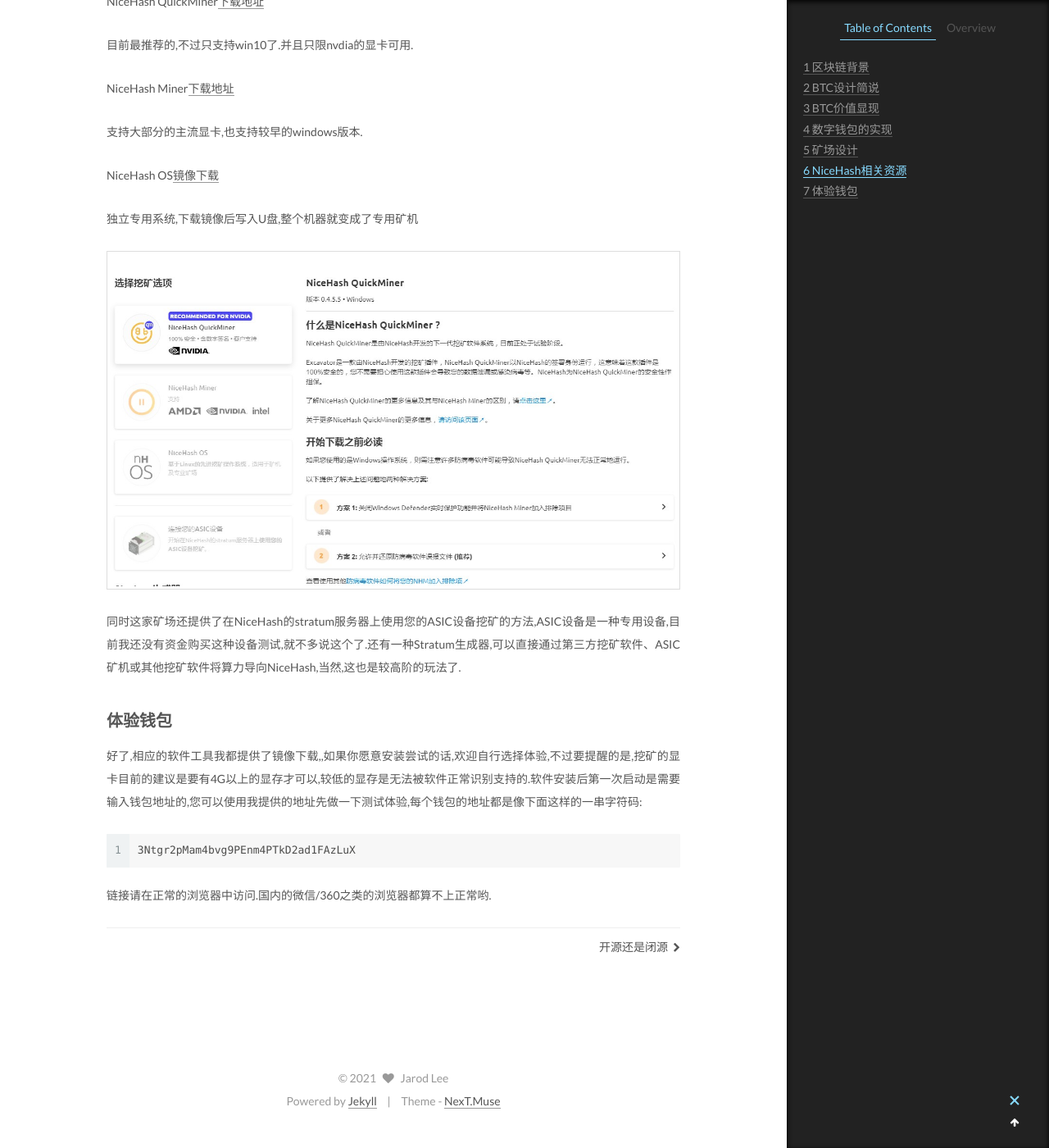
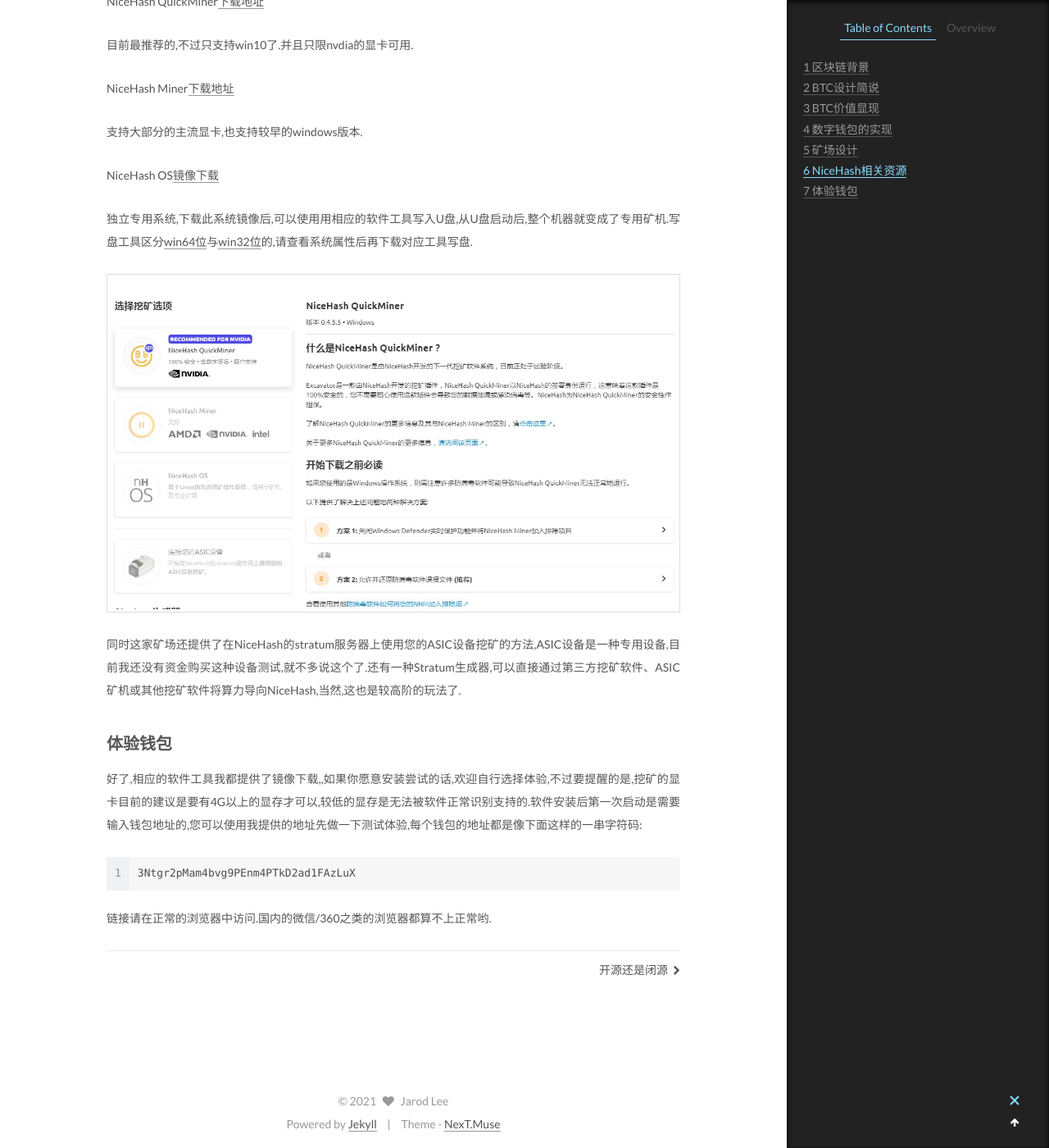
Before and after one commit to jarodlee/jarodlee.github.io, a Jekyll site: the page built from _posts/2021-05-05-btc.md, in a window 1280 px wide and 1400 px high, scrolled down 2585 px. Shown: the whole window at 82% size. Built offline with Jekyll 4.4.1, drawn with Linux system fonts in a browser that asks for light colours.

Commit message:
Update 2021-05-05-btc.md
增加写盘工作的下载链接

```diff
--- a/_posts/2021-05-05-btc.md
+++ b/_posts/2021-05-05-btc.md
@@ -59,7 +60,7 @@
 
 NiceHash OS[镜像下载](https://nas.aqde.net:9090/fbsharing/1VntT0K0)
 
-  独立专用系统,下载镜像后写入U盘,整个机器就变成了专用矿机
+  独立专用系统,下载此系统镜像后,可以使用用相应的软件工具写入U盘,从U盘启动后,整个机器就变成了专用矿机.写盘工具区分[win64位](https://nas.aqde.net:9090/fbsharing/L6v9eIum)与[win32位](https://nas.aqde.net:9090/fbsharing/yHxfBKH6)的,请查看系统属性后再下载对应工具写盘.
 
 <img class="centered" src="https://git.aqde.net/imgs/nicehash.jpg" />
 
```
Also changed, not shown: other parts of _posts/2021-05-05-btc.md (+1 -0 lines).
